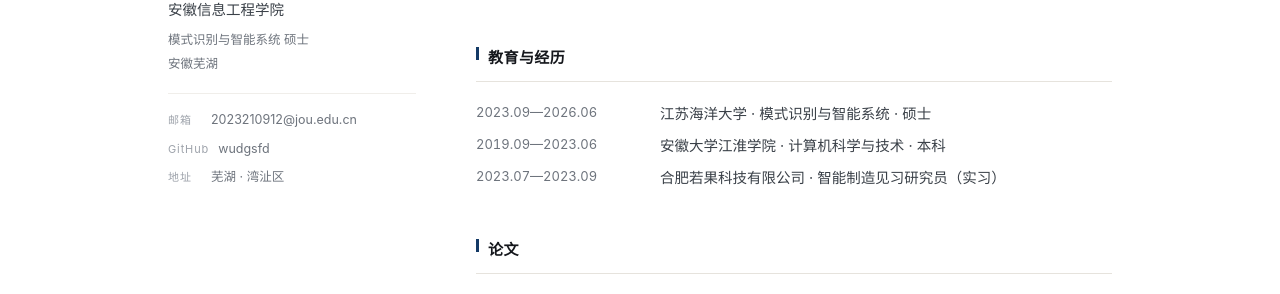
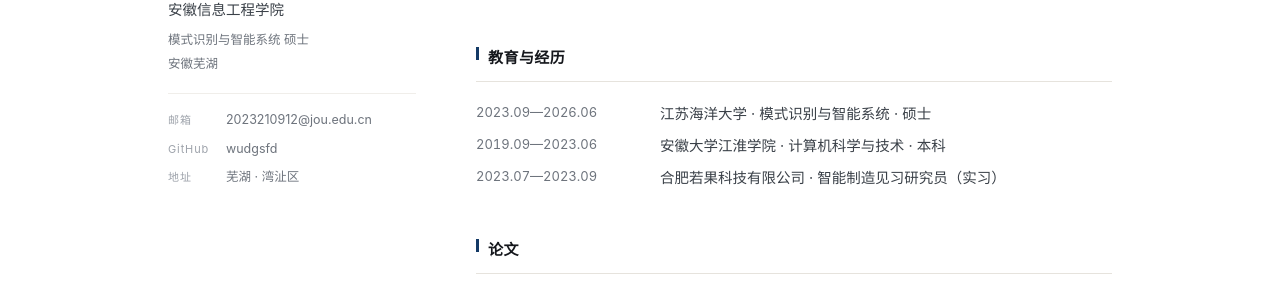
Before and after one commit to wudgsfd/wushuai.github.io, a Jekyll site: the page built from index.html, in a window 1280 px wide. Shown: the part 444-738 px from the top of the page. Built offline with Jekyll 4.4.1, drawn with Linux system fonts in a browser that asks for light colours.

Commit message:
侧栏标签列加宽

```diff
--- a/assets/css/style.css
+++ b/assets/css/style.css
@@ -106,9 +106,9 @@ img{max-width:100%;display:block}
   gap:5px;
   font-size:12.5px;
 }
-.links div{display:flex;gap:9px;align-items:baseline}
+.links div{display:flex;gap:12px;align-items:baseline}
 .links .lk{
-  flex:0 0 34px;
+  flex:0 0 46px;
   color:var(--ink-4);
   font-size:11px;
   letter-spacing:.08em;
```
